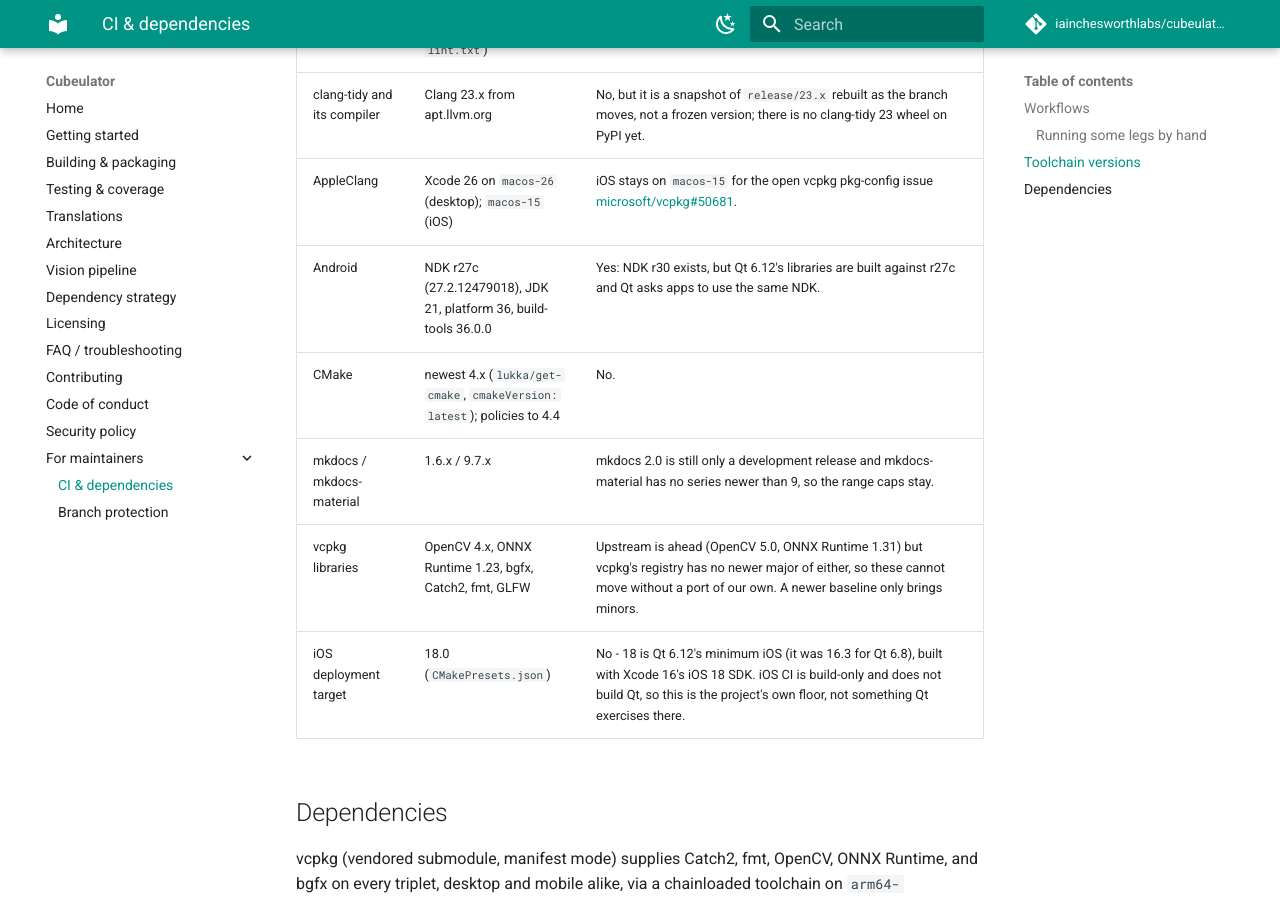
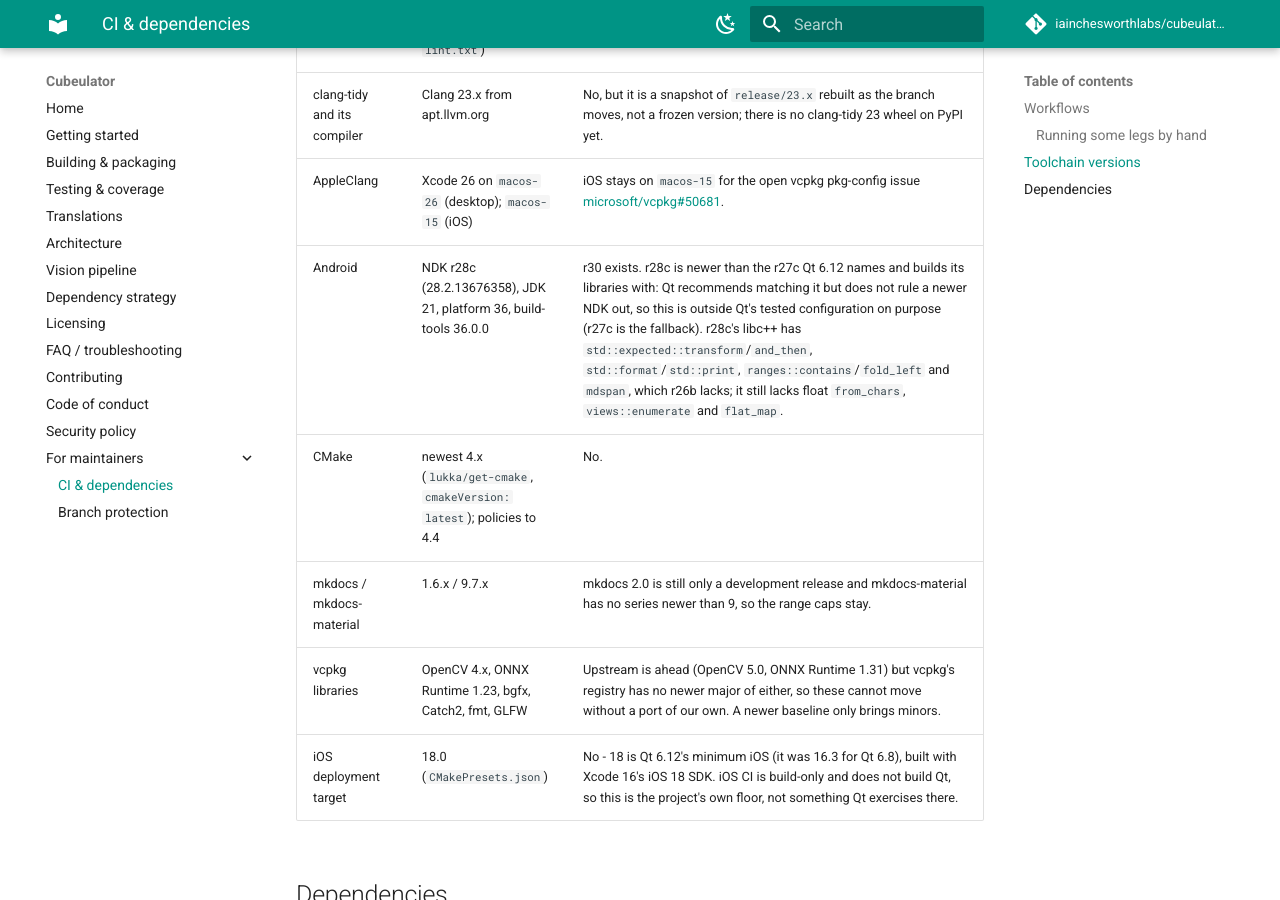
Before and after one commit to iainchesworth/cubeulator, an MkDocs documentation site: the page built from docs/ci.md, in a window 1280 px wide and 900 px high, scrolled down 1908 px. Built offline with MkDocs 1.6.1 and Material for MkDocs 9.7.7, drawn with Linux system fonts in a browser that asks for light colours; comment, search, counter and statistics services are not loaded.

Commit message:
Build Android with NDK r28c, not the r27c Qt 6.12 names
Moves the Android job from r27c (27.2.12479018) to r28c (28.2.13676358), at
Iain's direction, knowing it is outside Qt's tested configuration.

What Qt says. Qt 6.12's prerequisites and its supported-configurations table
name only r27c, and the Qt for Android page says "It's recommended that Qt apps
use the same NDK version used for building the official Qt for Android
libraries to avoid missing symbol errors". It does not call a newer NDK
unsupported, and the installed kit has no NDK version check: its CMake picks
the highest NDK present and only records which one built Qt. So r28c is
untested by Qt, not ruled out. r27c remains the documented fallback if an APK
misbehaves.

Why r28c. Compile-probed first-hand, one feature per translation unit, for
aarch64-linux-android28, r26b (clang 17.0.2, -std=c++2b) against r28c (clang
19.0.1, -std=c++23):

    feature                       r26b   r28c
    std::expected::transform      no     yes
    std::expected::and_then       no     yes
    std::format                   no     yes
    std::print                    no     yes
    ranges::contains              no     yes
    ranges::fold_left             no     yes
    <mdspan>                      no     yes
    floating-point from_chars     no     no
    views::enumerate              no     no
    <flat_map>                    no     no

Result<T> is std::expected throughout, and the Android leg on develop is red
for the missing transform. r28c also carries libc++'s fix for std::expected
clobbering its has-value flag through a payload's tail padding
(llvm-project#68552, #70494). That fix is an ABI change, so the NDK tracker
(android/ndk#1963) advises against std::expected across ABI boundaries; I did
not reproduce the bug itself (a layout probe passes on r26b too) and take it
from the upstream reports.

Not measured: r27c, which is not installed here, so the r27c column is
unknown. The first CI run of the Android job is the real test of Qt 6.12's
libraries against r28c, and that job is still informational
(continue-on-error).

```diff
--- a/docs/ci.md
+++ b/docs/ci.md
@@ -50,7 +50,7 @@
 | clang-format | 23.1.3, pinned PyPI wheel (`ci/requirements-lint.txt`) | No. |
 | clang-tidy and its compiler | Clang 23.x from apt.llvm.org | No, but it is a snapshot of `release/23.x` rebuilt as the branch moves, not a frozen version; there is no clang-tidy 23 wheel on PyPI yet. |
 | AppleClang | Xcode 26 on `macos-26` (desktop); `macos-15` (iOS) | iOS stays on `macos-15` for the open vcpkg pkg-config issue [microsoft/vcpkg#50681](https://github.com/microsoft/vcpkg/issues/50681). |
-| Android | NDK r27c (27.2.12479018), JDK 21, platform 36, build-tools 36.0.0 | Yes: NDK r30 exists, but Qt 6.12's libraries are built against r27c and Qt asks apps to use the same NDK. |
+| Android | NDK r28c (28.2.13676358), JDK 21, platform 36, build-tools 36.0.0 | r30 exists. r28c is newer than the r27c Qt 6.12 names and builds its libraries with: Qt recommends matching it but does not rule a newer NDK out, so this is outside Qt's tested configuration on purpose (r27c is the fallback). r28c's libc++ has `std::expected::transform`/`and_then`, `std::format`/`std::print`, `ranges::contains`/`fold_left` and `mdspan`, which r26b lacks; it still lacks float `from_chars`, `views::enumerate` and `flat_map`. |
 | CMake | newest 4.x (`lukka/get-cmake`, `cmakeVersion: latest`); policies to 4.4 | No. |
 | mkdocs / mkdocs-material | 1.6.x / 9.7.x | mkdocs 2.0 is still only a development release and mkdocs-material has no series newer than 9, so the range caps stay. |
 | vcpkg libraries | OpenCV 4.x, ONNX Runtime 1.23, bgfx, Catch2, fmt, GLFW | Upstream is ahead (OpenCV 5.0, ONNX Runtime 1.31) but vcpkg's registry has no newer major of either, so these cannot move without a port of our own. A newer baseline only brings minors. |
```
Also changed, not shown: 1 other file.
